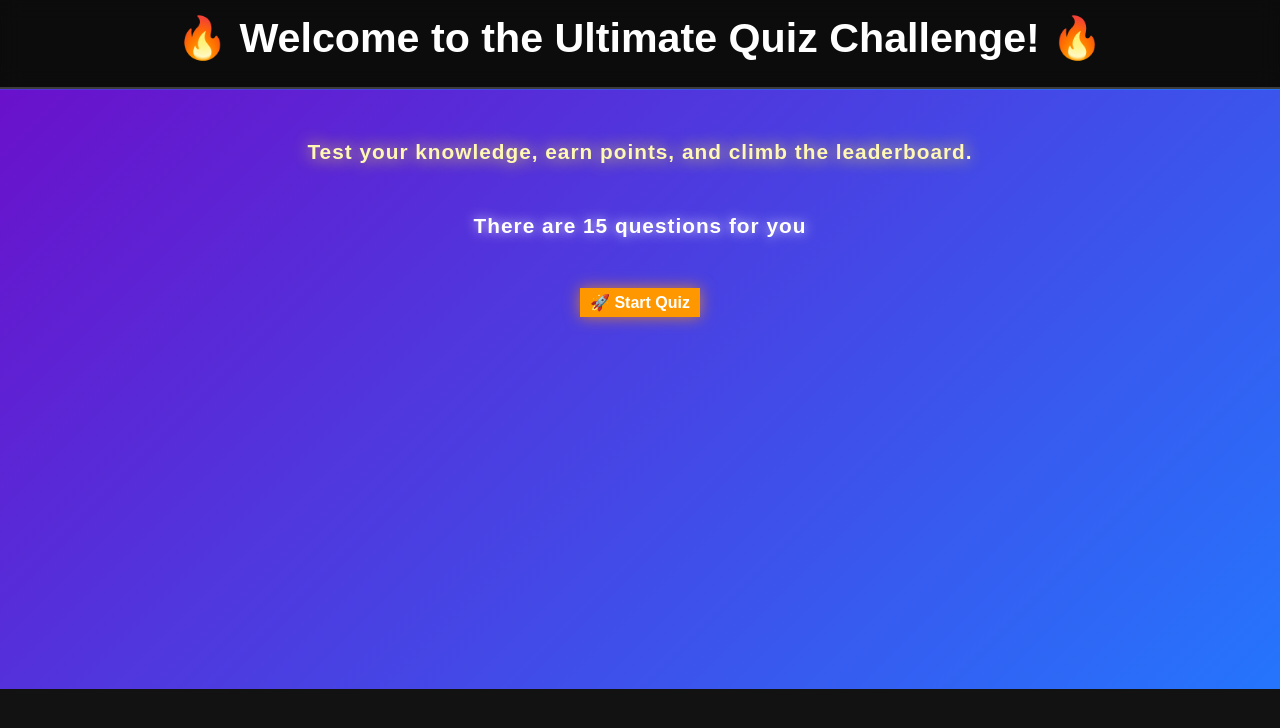
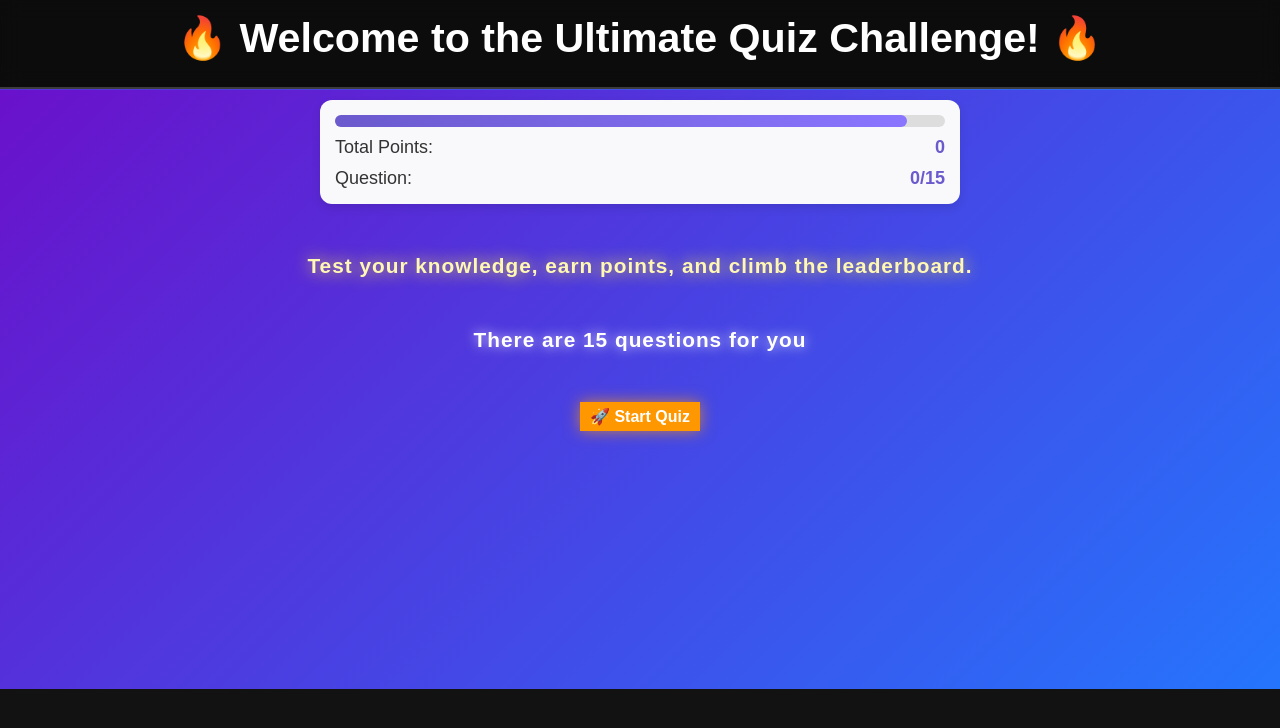
Before and after one commit to fatemehHp/ReactQuiezApp, a React (Create React App) app: page / in a window 1280 px wide. Shown: the top 728 px of the page. Built offline with nearby package versions, Linux system fonts and the light colour scheme; data requests are answered from the project's data file.

Commit message:
displaying Progress

```diff
--- a/src/App.js
+++ b/src/App.js
@@ -6,10 +6,11 @@ import Loading from "./component/Loading/Loading";
 import Errore from "./component/Errore/Errore";
 import StartScreen from "./component/StartScreen/StartScreen";
 import Question from "./component/Question/Question";
+import Progress from "./component/Progress/Progress";
 const initialState = {
   question: [],
   status: "loading",
-  indexActiveQuestion: 0,
+  indexActiveQuestion: 14,
   answer: null,
   points: 0,
 };
@@ -22,7 +23,11 @@ function reducer(state, action) {
     case "start":
       return { ...state, status: "active" };
     case "nextQuestion":
-      return { ...state, indexActiveQuestion:state.indexActiveQuestion+1,answer:null};
+      return {
+        ...state,
+        indexActiveQuestion: state.indexActiveQuestion + 1,
+        answer: null,
+      };
     case "selectItem":
       const isCorrect = state.question[state.indexActiveQuestion].correctOption;
       return {
@@ -41,7 +46,7 @@ export const StateContext = createContext();
 
 const App = () => {
   const [state, dispatch] = useReducer(reducer, initialState);
-  const { question, status, indexActiveQuestion, answer } = state;
+  const { question, status, indexActiveQuestion, answer,points } = state;
   const totalQuestion = question.length;
   useEffect(function () {
     async function fetchData() {
@@ -60,7 +65,9 @@ const App = () => {
   }, []);
   return (
     <>
-      <Header />
+      <Header>
+
+      </Header>
       <StateContext.Provider
         value={{
           question,
@@ -69,9 +76,12 @@ const App = () => {
           totalQuestion,
           indexActiveQuestion,
           answer,
+          points
         }}
       >
         <Main>
+   <Progress />
+
           {status === "loading" && <Loading />}
           {status === "error" && <Errore />}
           {status === "ready" && <StartScreen />}
--- a/src/component/Header/Header.js
+++ b/src/component/Header/Header.js
@@ -1,9 +1,10 @@
 import React from 'react'
 import styles from './Header.module.css'
-const Header = () => {
+const Header = ({children}) => {
   return (
     <header className={styles.header}>
       <h1 className={styles.title}>🔥 Welcome to the Ultimate Quiz Challenge! 🔥</h1>
+      {children}
 
     </header>
   )
--- /dev/null
+++ b/src/component/Progress/Progress.js
@@ -0,0 +1,19 @@
+import React, { useContext } from 'react'
+import styles from './Progress.module.css'
+import { StateContext } from '../../App'
+const Progress = () => {
+  const{points,indexActiveQuestion,totalQuestion,status}=  useContext(StateContext)
+  return (
+    <div className={styles.progressContainer}>
+      <progress className={styles.progressBar} max={totalQuestion+1} value={indexActiveQuestion?indexActiveQuestion+1:0}/ >
+      <p className={styles.progressInfo}>
+        Total Points: <span>{points}</span>
+      </p>
+      <p className={styles.progressInfo}>
+        Question: <span>{status==="active"?indexActiveQuestion+1:0}/{totalQuestion}</span>
+      </p>
+    </div>
+  )
+}
+
+export default Progress
--- /dev/null
+++ b/src/component/Progress/Progress.module.css
@@ -0,0 +1,48 @@
+.progressContainer {
+    display: flex;
+    flex-direction: column;
+    align-items: center;
+    gap: 10px;
+    padding: 15px;
+    background-color: #f9f9fb;
+    border-radius: 12px;
+    box-shadow: 0 4px 10px rgba(0, 0, 0, 0.1);
+    width: 300px;
+    margin: 10px auto;
+    width:50%
+  }
+
+  .progressBar {
+    width: 100%;
+    height: 12px;
+    border-radius: 6px;
+    appearance: none;
+  }
+
+  .progressBar::-webkit-progress-bar {
+    background-color: #ddd;
+    border-radius: 6px;
+  }
+
+  .progressBar::-webkit-progress-value {
+    background: linear-gradient(90deg, #6a5acd, #8a75ff);
+    border-radius: 6px;
+  }
+
+  .progressBar::-moz-progress-bar {
+    background: linear-gradient(90deg, #6a5acd, #8a75ff);
+    border-radius: 6px;
+  }
+
+  .progressInfo {
+    font-size: 18px;
+    color: #333;
+    display: flex;
+    justify-content: space-between;
+    width: 100%;
+  }
+
+  .progressInfo span {
+    font-weight: bold;
+    color: #6a5acd;
+  }
--- a/src/component/Question/Question.js
+++ b/src/component/Question/Question.js
@@ -3,7 +3,7 @@ import styles from "./Question.module.css";
 import { StateContext } from "../../App";
 import QustionsItems from "../QustionsItems/QustionsItems";
 const Question = () => {
-  const { question, indexActiveQuestion,answer,dispatch } = useContext(StateContext);
+  const { question, indexActiveQuestion,answer,dispatch,totalQuestion } = useContext(StateContext);
   return (
     <div className={styles.container}>
       <h2 className={styles.question}>
@@ -22,7 +22,7 @@ const Question = () => {
         })}
       </ul>
       {
-        answer || answer===0?<button className={styles.nextButton} onClick={()=>dispatch({type:"nextQuestion"})}>Next</button>:null
+        answer || answer===0?<button className={styles.nextButton} onClick={()=>dispatch({type:"nextQuestion"})}>{totalQuestion===15?"Finish":"NEXT"}</button>:null
       }
 
     </div>
```
